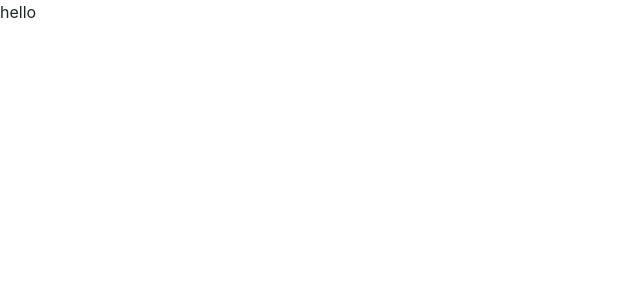
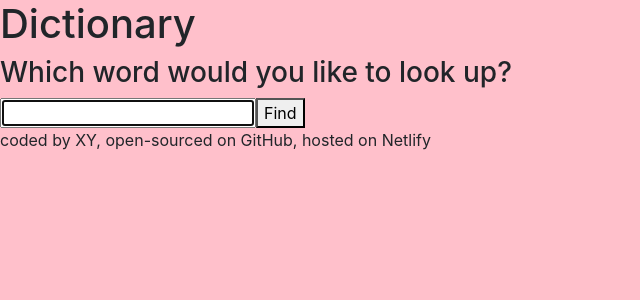
Before and after one commit to mrsMacAlister/react-dictionary, a React (Create React App) app: page / in a window 1280 px wide. Shown: the top 300 px of the page, without its empty margins (0-640 px from the left). Built offline with nearby package versions, Linux system fonts and the light colour scheme.

Commit message:
added search engine, setState to store searched value

```diff
--- a/src/App.js
+++ b/src/App.js
@@ -1,13 +1,18 @@
 
 import './App.css';
+import Dictionary from'./Dictionary';
 
 function App() {
   return (
     <div className="App">
       <header className="App-header">
-
+      <h1>Dictionary</h1>
+      <h3>Which word would you like to look up?</h3>
       </header>
-      hello
+      <main>
+        <Dictionary />
+      </main>
+      <footer>coded by XY, open-sourced on GitHub, hosted on Netlify</footer>
     </div>
   );
 }
--- /dev/null
+++ b/src/Dictionary.css
@@ -0,0 +1,3 @@
+body {
+    background: pink;
+}
--- /dev/null
+++ b/src/Dictionary.js
@@ -0,0 +1,23 @@
+import React, {useState} from "react";
+import "./Dictionary.css";
+
+export default function Dictionary () {
+    let [keyword, setKeyword] = useState("");
+    function search(event) {
+        event.preventDefault();
+        alert(`Searching for "${keyword}" definition.`);
+    }
+    function handleKeywordChange(event) {
+        console.log(event.target.value);
+        setKeyword(event.target.value);
+    }
+
+    return (
+        <div className="Dictionary">
+            <form onSubmit={search}>
+                <input type="search" autoFocus="on" onChange={handleKeywordChange} />
+                <button type="submit">Find</button>
+            </form>
+        </div>
+    )
+}
```
